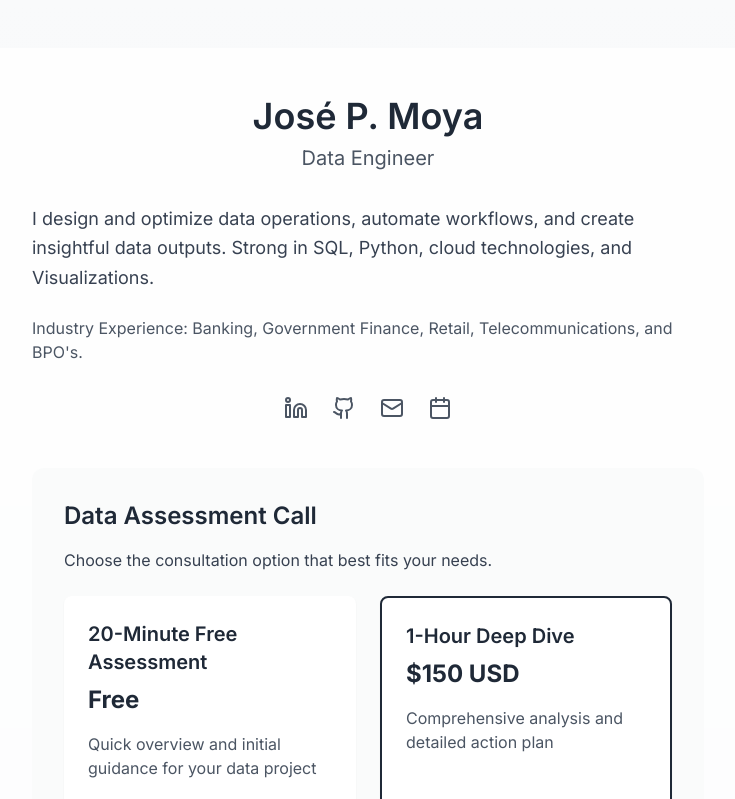
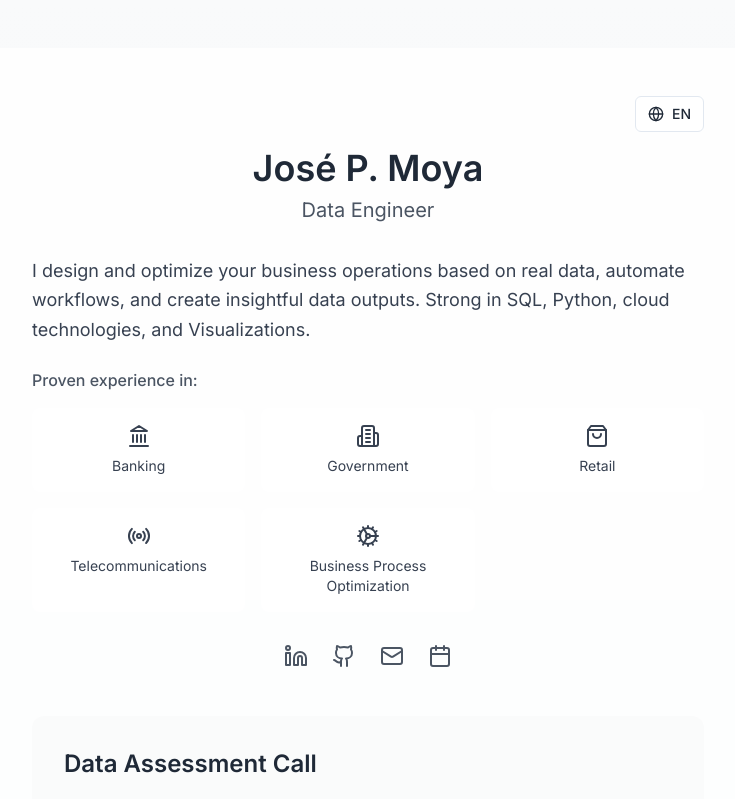
Before and after one commit to PaulMoya/data-savvy-identity, a React (Vite) app: page / in a window 1280 px wide. Shown: the top 799 px of the page, without its empty margins (272-1007 px from the left). Built offline with nearby package versions, Linux system fonts and the light colour scheme.

Commit message:
Update multilingual profile and icons
Enable English and Spanish language support with a language switcher, update description text to reflect data-driven business operations, and add industry icons for Banking, Government, Retail, Telecommunications, and Business Process Optimization.

```diff
--- a/src/i18n/i18n.ts
+++ b/src/i18n/i18n.ts
@@ -3,6 +3,7 @@ import i18n from 'i18next';
 import { initReactI18next } from 'react-i18next';
 import LanguageDetector from 'i18next-browser-languagedetector';
 import enTranslations from './locales/en.json';
+import esTranslations from './locales/es.json';
 
 i18n
   .use(LanguageDetector)
@@ -11,6 +12,9 @@ i18n
     resources: {
       en: {
         translation: enTranslations
+      },
+      es: {
+        translation: esTranslations
       }
     },
     fallbackLng: 'en',
--- a/src/i18n/locales/en.json
+++ b/src/i18n/locales/en.json
@@ -2,8 +2,15 @@
 {
   "title": "José P. Moya",
   "role": "Data Engineer",
-  "description": "I design and optimize data operations, automate workflows, and create insightful data outputs. Strong in SQL, Python, cloud technologies, and Visualizations.",
-  "experience": "Industry Experience: Banking, Government Finance, Retail, Telecommunications, and BPO's.",
+  "description": "I design and optimize your business operations based on real data, automate workflows, and create insightful data outputs. Strong in SQL, Python, cloud technologies, and Visualizations.",
+  "experience": "Proven experience in:",
+  "industries": {
+    "banking": "Banking",
+    "government": "Government",
+    "retail": "Retail",
+    "telecommunications": "Telecommunications",
+    "bpo": "Business Process Optimization"
+  },
   "consultation": {
     "title": "Data Assessment Call",
     "subtitle": "Choose the consultation option that best fits your needs.",
--- /dev/null
+++ b/src/i18n/locales/es.json
@@ -0,0 +1,41 @@
+{
+  "title": "José P. Moya",
+  "role": "Ingeniero de Datos",
+  "description": "Diseño y optimizo las operaciones de tu negocio basándome en datos reales, automatizo flujos de trabajo y creo salidas de datos perspicaces. Fuerte en SQL, Python, tecnologías en la nube y Visualizaciones.",
+  "experience": "Experiencia comprobada en:",
+  "industries": {
+    "banking": "Banca",
+    "government": "Gobierno",
+    "retail": "Retail",
+    "telecommunications": "Telecomunicaciones",
+    "bpo": "Optimización de Procesos de Negocio"
+  },
+  "consultation": {
+    "title": "Llamada de Evaluación de Datos",
+    "subtitle": "Elige la opción de consulta que mejor se adapte a tus necesidades.",
+    "options": {
+      "free": {
+        "title": "Evaluación Gratuita de 20 Minutos",
+        "price": "Gratis",
+        "description": "Visión general rápida y orientación inicial para tu proyecto de datos"
+      },
+      "paid": {
+        "title": "Inmersión Profunda de 1 Hora",
+        "price": "$150 USD",
+        "description": "Análisis exhaustivo y plan de acción detallado"
+      }
+    },
+    "whatYouGet": "Lo Que Obtienes:",
+    "benefits": {
+      "1": "Una breve discusión sobre los objetivos y desafíos de tu proyecto",
+      "2": "Una evaluación inicial de tu infraestructura de datos y stack tecnológico",
+      "3": "Perspectivas sobre viabilidad, alcance y próximos pasos",
+      "4": "Claridad sobre los próximos pasos para tu proyecto o alternativas recomendadas"
+    },
+    "perfect": "Perfecto para startups, negocios o individuos que buscan mejorar su estrategia de operaciones de datos de manera eficiente.",
+    "cta": {
+      "free": "Agendar Consulta Gratuita",
+      "paid": "Reservar Sesión de Inmersión Profunda"
+    }
+  }
+}
--- a/src/pages/Index.tsx
+++ b/src/pages/Index.tsx
@@ -1,16 +1,30 @@
 import { useState, useEffect } from 'react';
 import { motion } from 'framer-motion';
-import { Mail, Github, Linkedin, Calendar } from 'lucide-react';
+import { Mail, Github, Linkedin, Calendar, Landmark, Building2, ShoppingBag, Radio, Cog, Globe } from 'lucide-react';
 import { useTranslation } from 'react-i18next';
+import { Button } from '@/components/ui/button';
 import '../i18n/i18n';
 
 const Index = () => {
-  const { t } = useTranslation();
+  const { t, i18n } = useTranslation();
   const [isVisible, setIsVisible] = useState(false);
 
   useEffect(() => {
     setIsVisible(true);
   }, []);
+
+  const toggleLanguage = () => {
+    const newLang = i18n.language === 'en' ? 'es' : 'en';
+    i18n.changeLanguage(newLang);
+  };
+
+  const industryIcons = {
+    banking: Landmark,
+    government: Building2,
+    retail: ShoppingBag,
+    telecommunications: Radio,
+    bpo: Cog
+  };
 
   const container = {
     hidden: { opacity: 0 },
@@ -36,6 +50,18 @@ const Index = () => {
         className="max-w-3xl mx-auto"
       >
         <div className="backdrop-blur-sm bg-white/80 rounded-2xl shadow-lg p-8 sm:p-12">
+          <div className="flex justify-end mb-4">
+            <Button
+              variant="outline"
+              size="sm"
+              onClick={toggleLanguage}
+              className="gap-2"
+            >
+              <Globe className="w-4 h-4" />
+              {i18n.language === 'en' ? 'ES' : 'EN'}
+            </Button>
+          </div>
+
           <motion.div variants={item} className="text-center mb-8">
             <h1 className="text-4xl font-semibold text-gray-800 mb-4">
               {t('title')}
@@ -52,12 +78,25 @@ const Index = () => {
             {t('description')}
           </motion.p>
 
-          <motion.p
-            variants={item}
-            className="text-gray-600 mb-8"
-          >
-            {t('experience')}
-          </motion.p>
+          <motion.div variants={item} className="mb-8">
+            <p className="text-gray-600 mb-4 font-medium">{t('experience')}</p>
+            <div className="grid grid-cols-2 md:grid-cols-3 gap-4">
+              {Object.keys(t('industries', { returnObjects: true })).map((key) => {
+                const Icon = industryIcons[key as keyof typeof industryIcons];
+                return (
+                  <div
+                    key={key}
+                    className="flex flex-col items-center gap-2 p-4 bg-white/60 rounded-lg hover:bg-white/80 transition-colors"
+                  >
+                    <Icon className="w-6 h-6 text-gray-700" />
+                    <span className="text-sm text-gray-700 text-center">
+                      {t(`industries.${key}`)}
+                    </span>
+                  </div>
+                );
+              })}
+            </div>
+          </motion.div>
 
           <motion.div
             variants={item}
```
